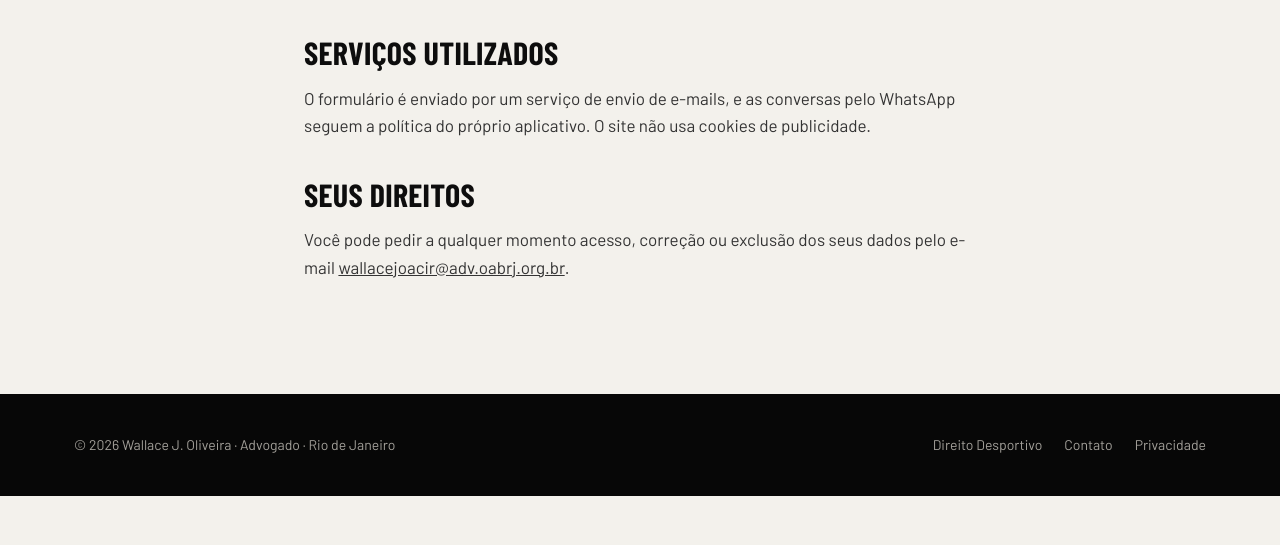
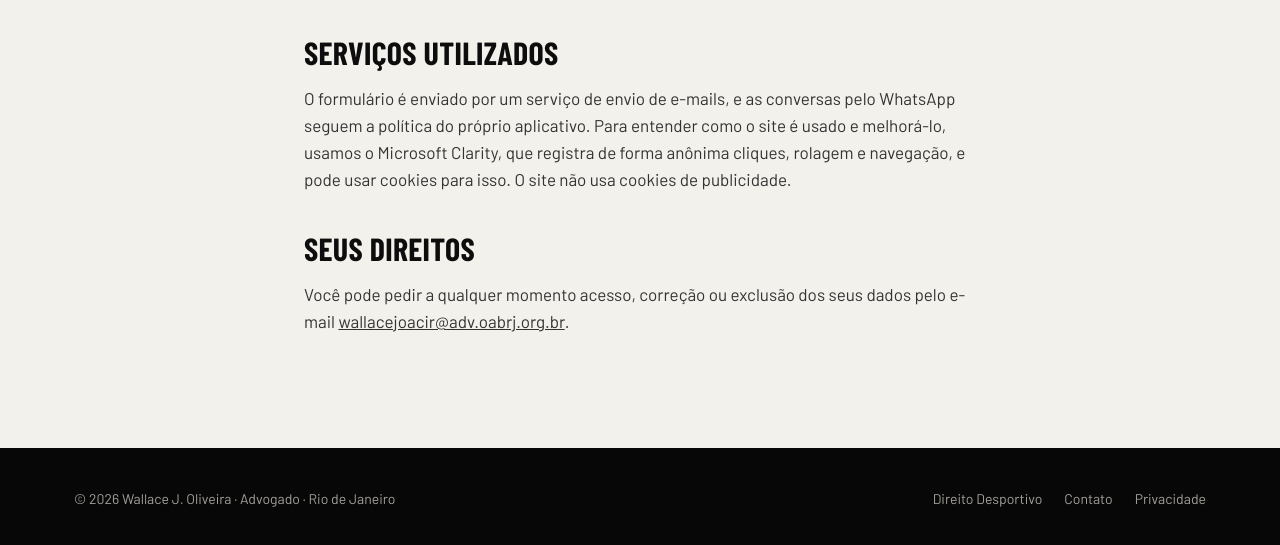
Before and after one commit to wallacejoacir-cell/wjoliveira-site, a plain HTML site: page public/privacidade/index.html in a window 1280 px wide. Shown: the part 831-1376 px from the top of the page. Before the commit the page ends 1327 px from the top, so only its background shows below. Drawn offline with nearby package versions, Linux system fonts and the light colour scheme.

Commit message:
Clarity também nas páginas internas; política de privacidade atualizada
Co-Authored-By: Claude Opus 5.5 <noreply@anthropic.com>
Claude-Session: https://claude.ai/code/session_01CWALRbCu1PzW2n7naw4hee

```diff
--- a/public/privacidade/index.html
+++ b/public/privacidade/index.html
@@ -16,6 +16,16 @@
 <link rel="preconnect" href="https://fonts.gstatic.com" crossorigin>
 <link href="https://fonts.googleapis.com/css2?family=Barlow+Condensed:wght@600;700&family=Barlow:wght@400;500;600&display=swap" rel="stylesheet">
 <link rel="stylesheet" href="../style.css">
+<script type="text/javascript">
+    (function(c,l,a,r,i,t,y){
+        c[a]=c[a]||function(){(c[a].q=c[a].q||[]).push(arguments)};
+        t=l.createElement(r);t.async=1;t.src="https://www.clarity.ms/tag/"+i;
+        y=l.getElementsByTagName(r)[0];y.parentNode.insertBefore(t,y);
+    })(window, document, "clarity", "script", "zebz0zrrli");
+</script>
+</head>
+<body>
+
 <header class="site-header">
   <div class="wrap">
     <a class="brand" href="../">
@@ -38,7 +48,7 @@
 <h2>Para que usamos</h2>
 <p>Somente para responder ao seu contato e, se for o caso, agendar a consulta. Não vendemos nem compartilhamos seus dados com terceiros para fins comerciais. Todas as informações são tratadas com o sigilo próprio da advocacia.</p>
 <h2>Serviços utilizados</h2>
-<p>O formulário é enviado por um serviço de envio de e-mails, e as conversas pelo WhatsApp seguem a política do próprio aplicativo. O site não usa cookies de publicidade.</p>
+<p>O formulário é enviado por um serviço de envio de e-mails, e as conversas pelo WhatsApp seguem a política do próprio aplicativo. Para entender como o site é usado e melhorá-lo, usamos o Microsoft Clarity, que registra de forma anônima cliques, rolagem e navegação, e pode usar cookies para isso. O site não usa cookies de publicidade.</p>
 <h2>Seus direitos</h2>
 <p>Você pode pedir a qualquer momento acesso, correção ou exclusão dos seus dados pelo e-mail <a href="mailto:wallacejoacir@adv.oabrj.org.br">wallacejoacir@adv.oabrj.org.br</a>.</p>
 </div></section>
```
Also changed, not shown: public/404.html (+10 -0 lines), public/direito-desportivo/index.html (+10 -0 lines).
